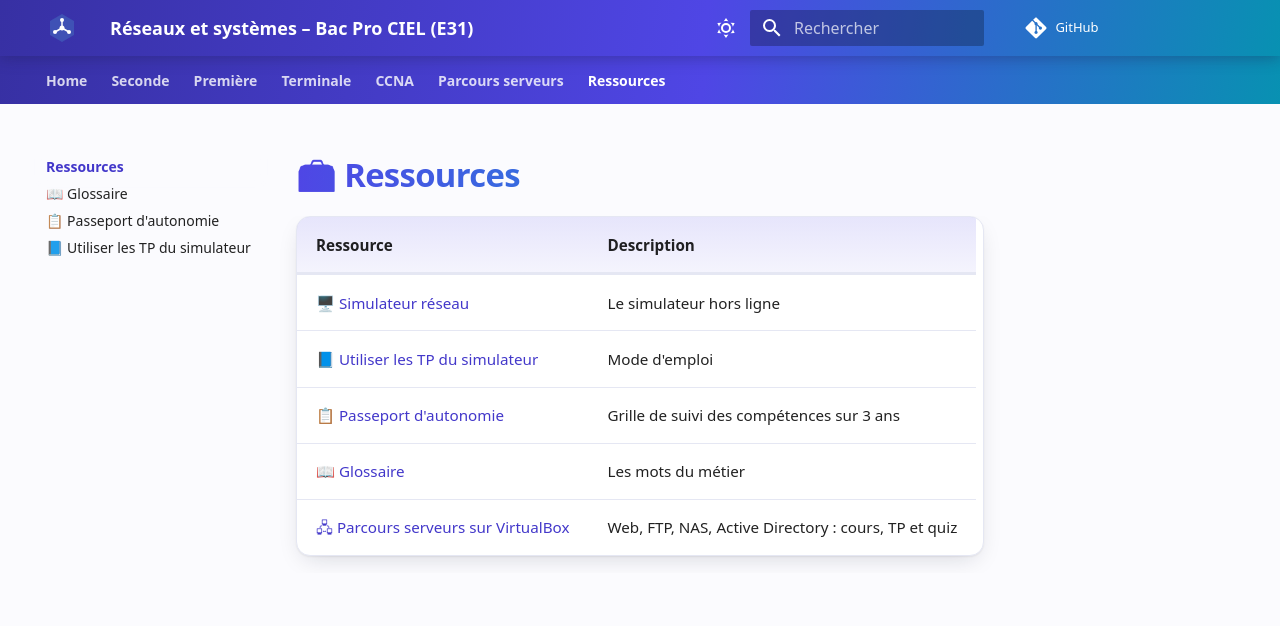
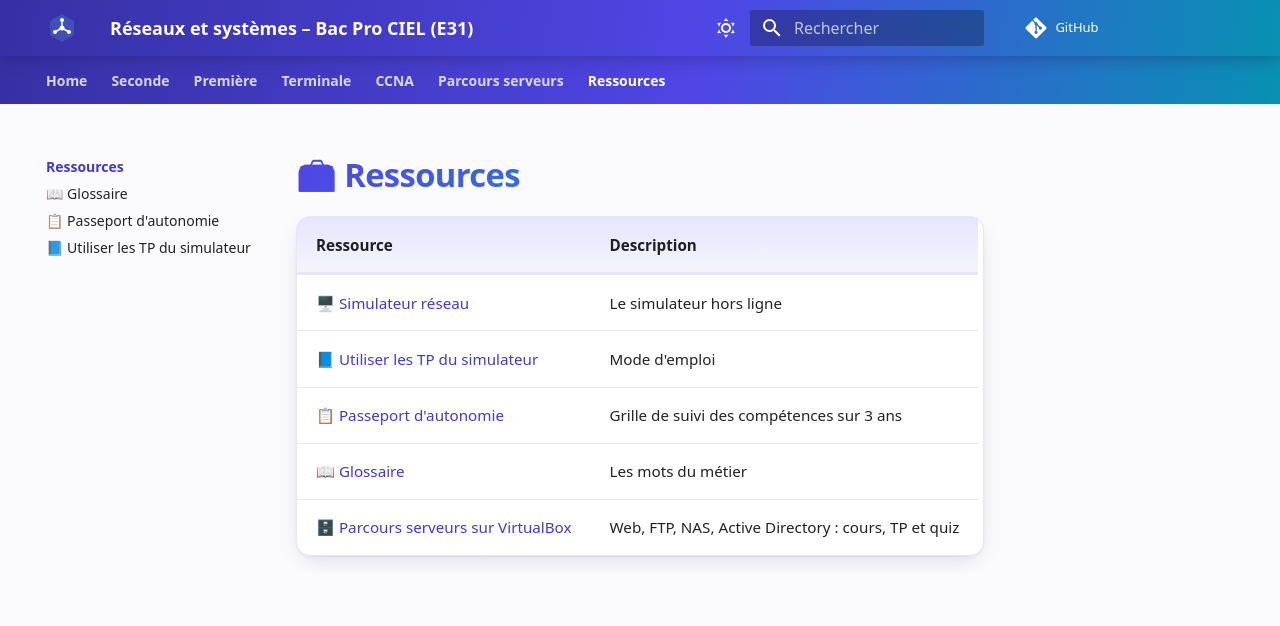
Before and after one commit to YahnLP/bacprociel-reseau-systeme, an MkDocs documentation site: the page built from docs/ressources/README.md, in a window 1280 px wide. Shown: the top 626 px of the page. Built offline with MkDocs 1.6.1 and Material for MkDocs 9.7.7, drawn with Linux system fonts in a browser that asks for light colours; comment, search, counter and statistics services are not loaded.

Commit message:
Remplace une icône trop récente (affichage mobile)
Co-Authored-By: Claude Sonnet 5.5 <noreply@anthropic.com>
Claude-Session: https://claude.ai/code/session_01AiP6Wo9icu2EkQxKi67MHD

```diff
--- a/docs/ressources/README.md
+++ b/docs/ressources/README.md
@@ -6,4 +6,4 @@
 | [📘 Utiliser les TP du simulateur](simulateur.md) | Mode d'emploi |
 | [📋 Passeport d'autonomie](passeport-autonomie.md) | Grille de suivi des compétences sur 3 ans |
 | [📖 Glossaire](glossaire.md) | Les mots du métier |
-| [🖧 Parcours serveurs sur VirtualBox](../serveurs/README.md) | Web, FTP, NAS, Active Directory : cours, TP et quiz |
+| [🗄️ Parcours serveurs sur VirtualBox](../serveurs/README.md) | Web, FTP, NAS, Active Directory : cours, TP et quiz |
```
Also changed, not shown: docs/serveurs/README.md (+1 -1 lines).
